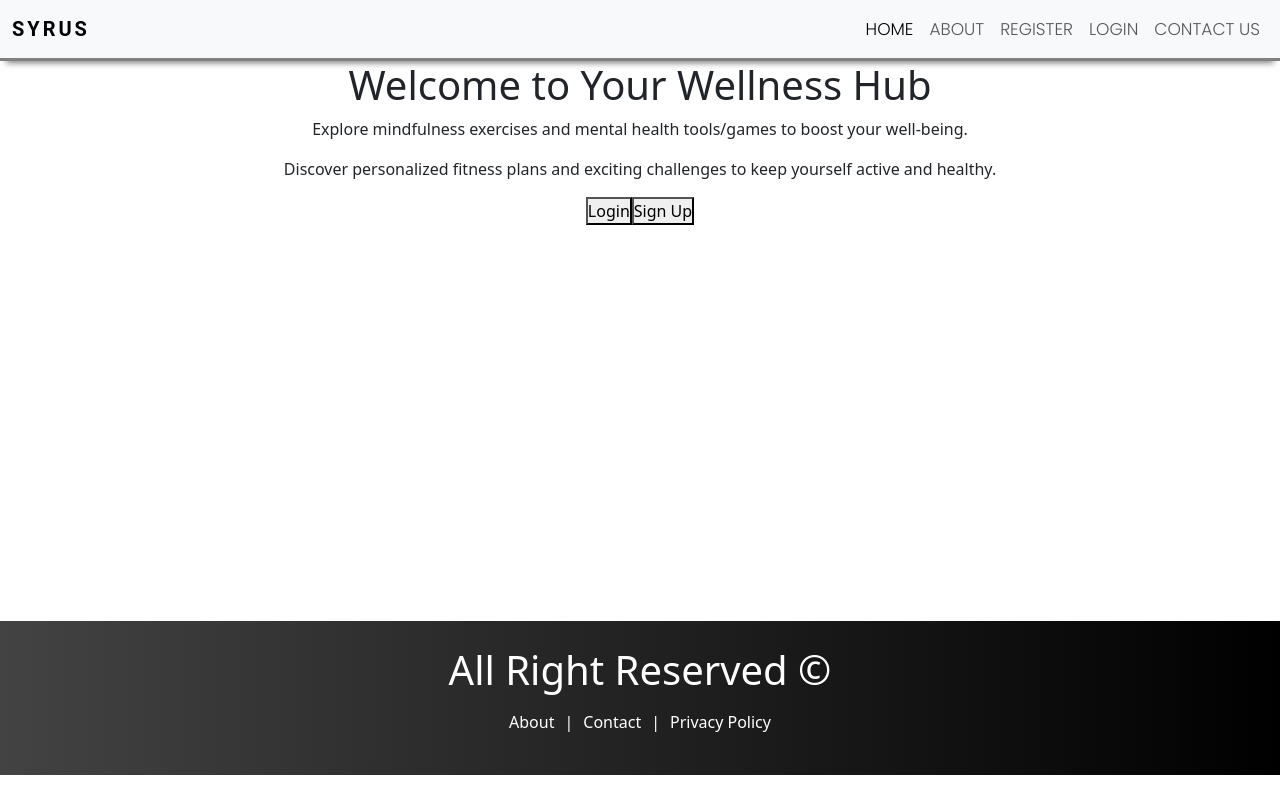
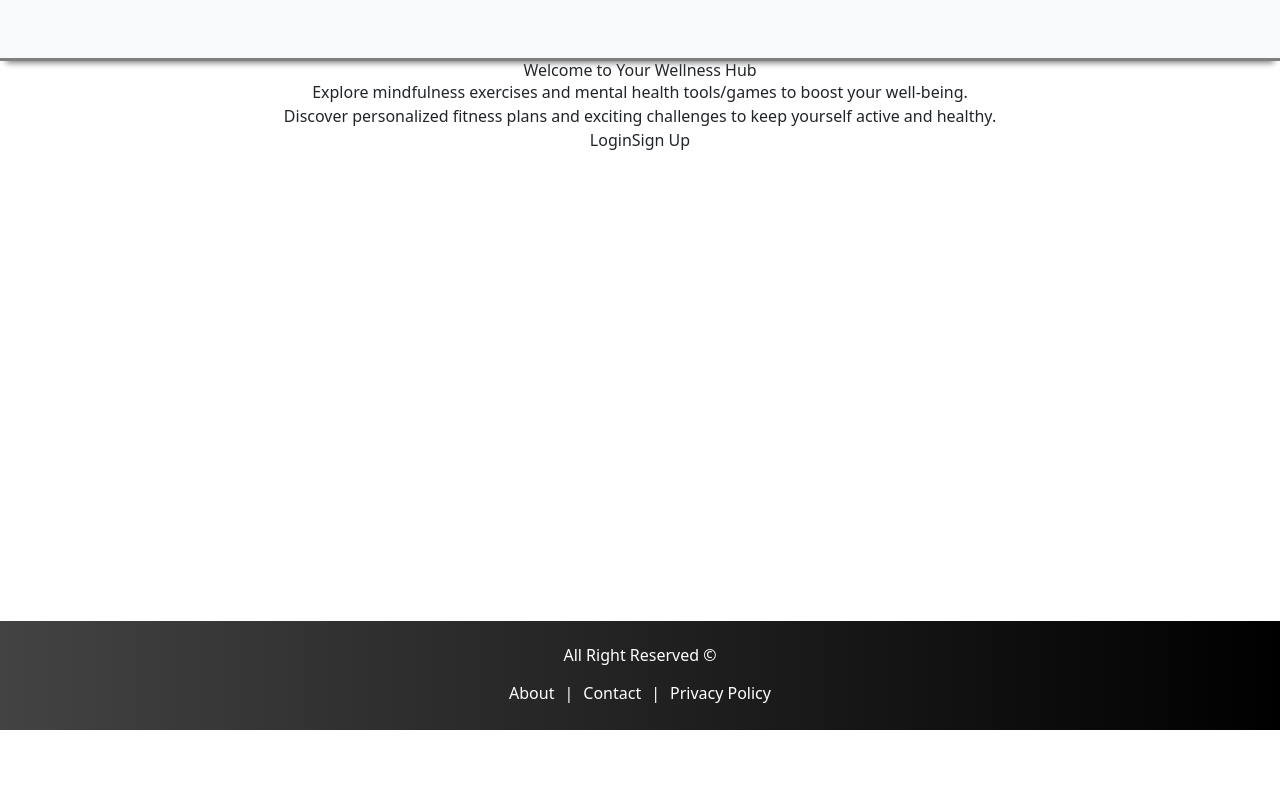
Before and after one commit to pavan20thakur/WellnessHub, a React (Create React App) app in the folder frontend/: page / in a window 1280 px wide. Built offline with nearby package versions, Linux system fonts and the light colour scheme.

Commit message:
chore: installed tailwind dependency

```diff
--- a/frontend/package.json
+++ b/frontend/package.json
@@ -39,5 +39,8 @@
       "last 1 firefox version",
       "last 1 safari version"
     ]
+  },
+  "devDependencies": {
+    "tailwindcss": "^3.4.1"
   }
 }
--- a/frontend/src/index.css
+++ b/frontend/src/index.css
@@ -1,4 +1,7 @@
 @import url("https://fonts.googleapis.com/css2?family=Playfair+Display:wght@700&family=Poppins:wght@300;400&display=swap");
+@tailwind base;
+@tailwind components;
+@tailwind utilities;
 
 * {
   margin: 0;
--- /dev/null
+++ b/frontend/tailwind.config.js
@@ -0,0 +1,15 @@
+module.exports = {
+  content: ["./src/**/*.{html,js}"],
+  darkMode: 'class',
+  theme: {
+    extend: {
+      colors: {
+        primary: {
+          50: "",
+          100: "",
+        }
+      }
+    },
+  },
+  plugins: [],
+}
```
Also changed, not shown: 1 other file (tests, documents, lock files or other folders).
